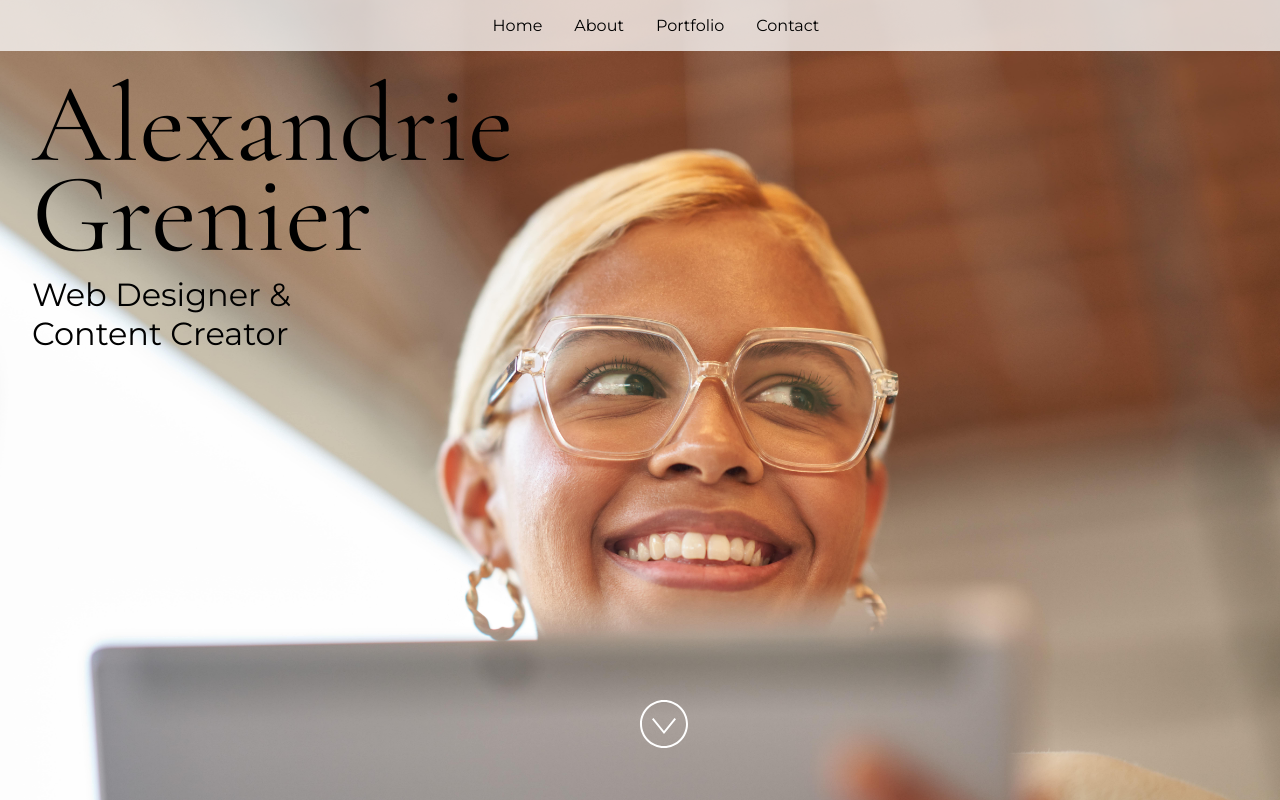
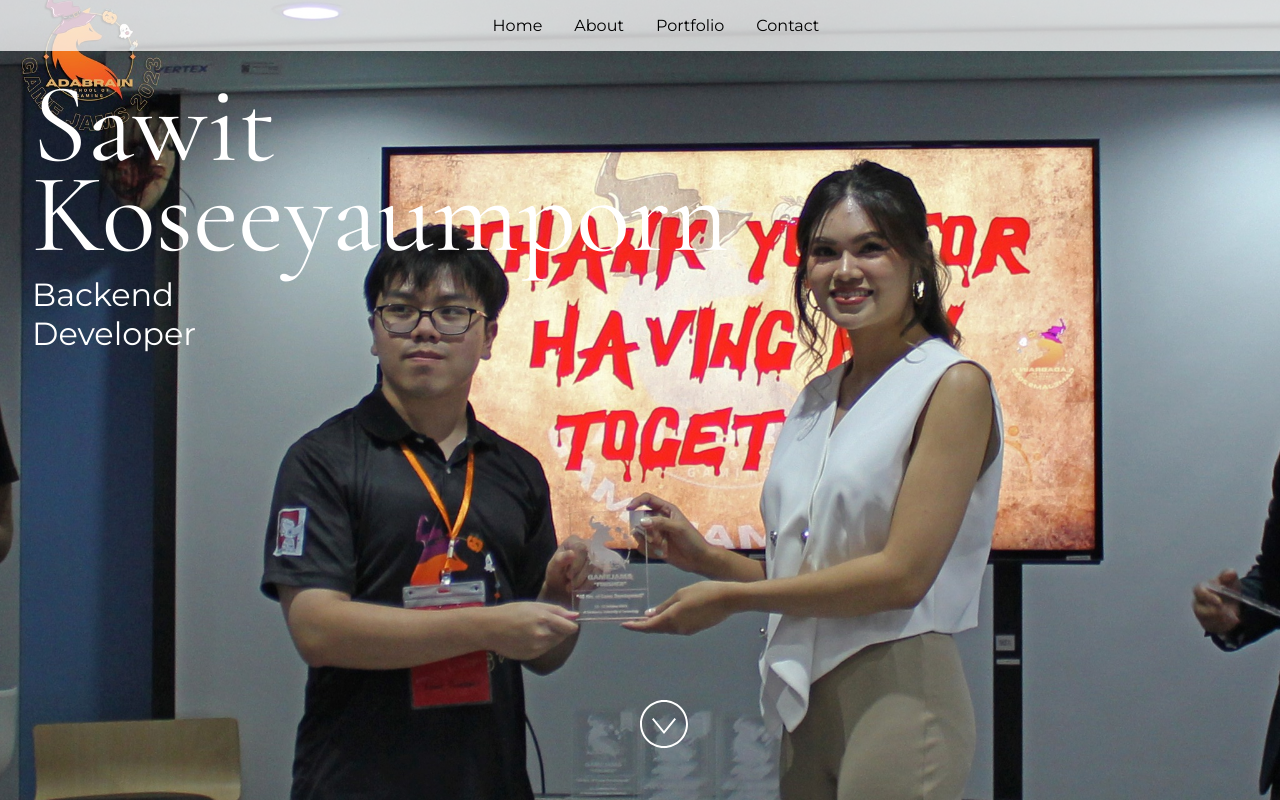
Before and after one commit to Celesca/mlsa-portfolio, a React (Vite) app: page / in a window 1280 px wide. Built offline with nearby package versions, Linux system fonts and the light colour scheme.

Commit message:
add: images

```diff
--- a/src/App.jsx
+++ b/src/App.jsx
@@ -24,15 +24,15 @@ import "./styles.css";
  * If you don't have one of the social sites listed, leave it as an empty string.
  */
 const siteProps = {
-  name: "Alexandrie Grenier",
-  title: "Web Designer & Content Creator",
-  email: "alex@example.com",
-  gitHub: "microsoft",
-  instagram: "microsoft",
-  linkedIn: "satyanadella",
+  name: "Sawit Koseeyaumporn",
+  title: "Backend Developer",
+  email: "Sawit.Koseeyaumporn@studentambassadors.com",
+  gitHub: "Celesca",
+  instagram: "folkkk.sawit ",
+  linkedIn: "Folk Sawit Koseeyaumporn",
   medium: "",
-  twitter: "microsoft",
-  youTube: "Code",
+  twitter: "",
+  youTube: "",
 };
 
 const primaryColor = "#4E567E";
--- a/src/Components/Home.jsx
+++ b/src/Components/Home.jsx
@@ -20,7 +20,7 @@ import PropTypes from "prop-types";
  * Need an image? Check out https://unsplash.com to download a photo you
  * freely use on your site.
  */
-import image from "../images/woman-with-tablet.jpg";
+import image from "../images/header.jpg";
 
 const imageAltText = "Adult female in office setting leaning against a glass wall while holding a platinum Microsoft Surface Pro 7 in tablet mode preparing to write with Microsoft Surface Pen";
 
@@ -29,8 +29,8 @@ const Home = ({ name, title }) => {
     <section id="home" className="min-height">
       <img className="background" src={image} alt="" />
       <div style={{ position: "absolute", top: "5rem", left: "2rem", width: "17rem" }}>
-        <h1>{name}</h1>
-        <h2>{title}</h2>
+        <h1 style={{ color: "white" }}>{name}</h1>
+        <h2 style={{ color: "white" }}>{title}</h2>
       </div>
       <div style={{ position: "absolute", bottom: "3rem", left: "50%" }}>
         <img src={arrowSvg} style={{ height: "3rem", width: "3rem" }} alt={imageAltText} />
--- a/src/Components/Portfolio.jsx
+++ b/src/Components/Portfolio.jsx
@@ -19,7 +19,7 @@ import React from "react";
  * Need an image? Check out https://unsplash.com to download a photo you
  * freely use on your site.
  */
-import image from "../images/design-desk.jpeg";
+import image from "../images/teaching.jpg";
 
 const imageAltText = "desktop with books and laptop";
 
```
Also changed, not shown: src/images/header.jpg (added), src/images/teaching.jpg (added).
